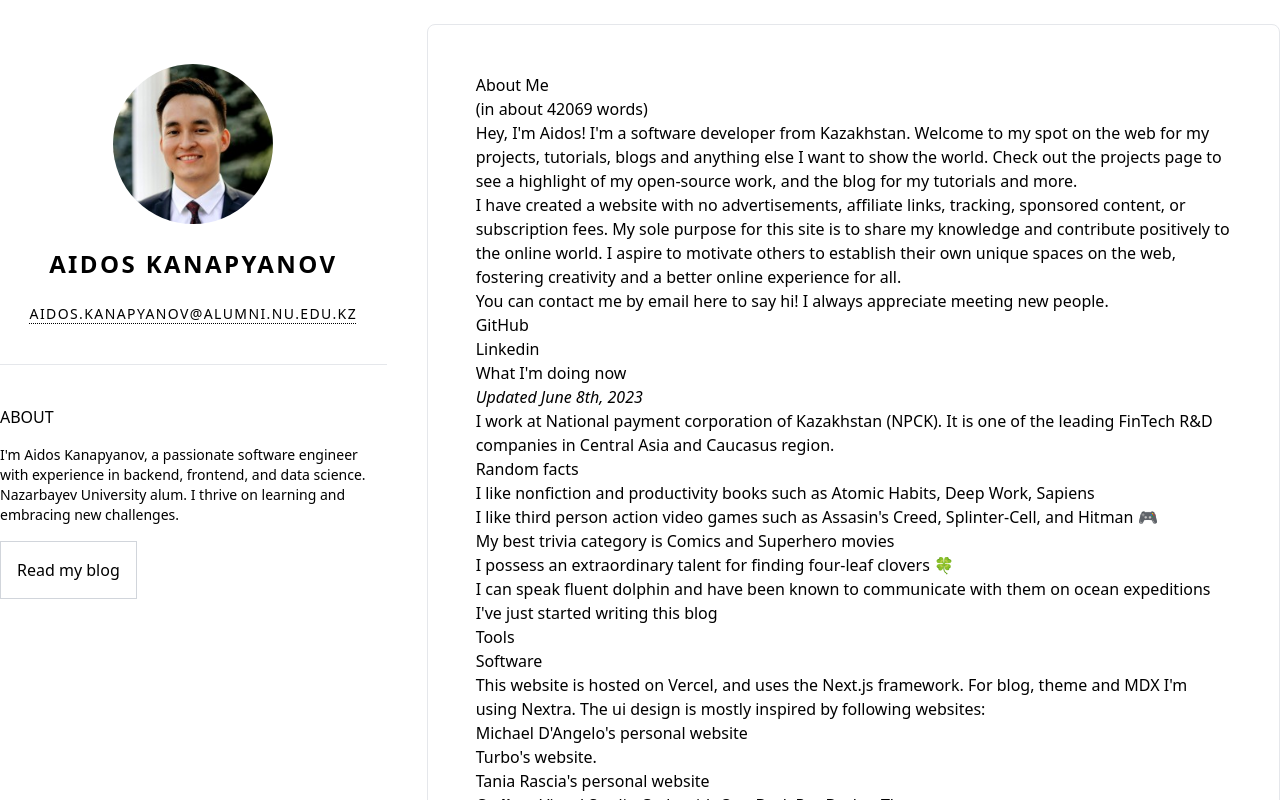
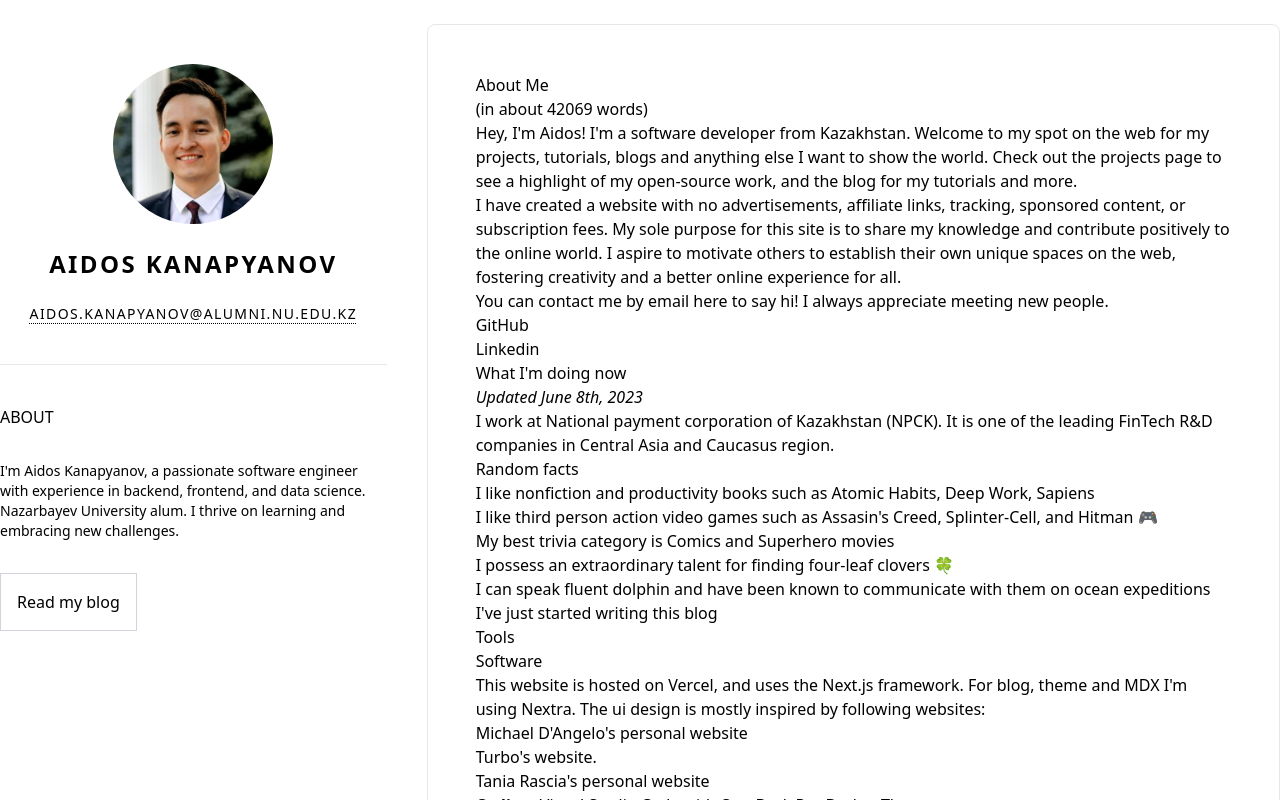
Before and after one commit to aidoskanapyanov/personal-website-nextra, a Next.js app: page / in a window 1280 px wide. Shown: the top 800 px of the page. Built offline with nearby package versions, Linux system fonts and the light colour scheme.

Commit message:
Add more gap to AboutShort

```diff
--- a/components/sidebar/AboutShort.tsx
+++ b/components/sidebar/AboutShort.tsx
@@ -4,7 +4,7 @@
 
 export default function AboutShort({}: Props) {
   return (
-    <section className="flex flex-col gap-4 justify-center items-start pt-10">
+    <section className="flex flex-col gap-8 justify-center items-start pt-10">
       <h1 className="uppercase">About</h1>
       <p className="text-sm">
         I&apos;m Aidos Kanapyanov, a passionate software engineer with
```
